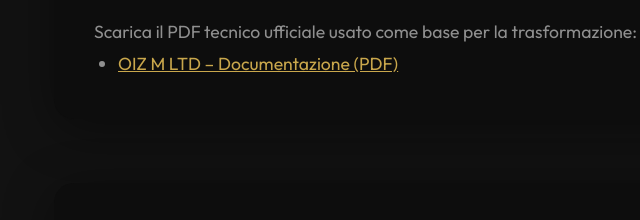
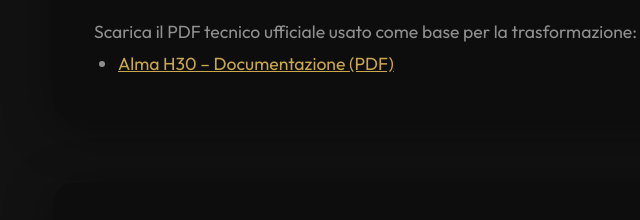
Before and after one commit to TobiaMiniutti/orbea, a plain HTML site: page documentazione.html in a window 1280 px wide. Shown: the part 490-710 px from the top of the page, 68-708 px from the left. Drawn offline with nearby package versions, Linux system fonts and the light colour scheme.

Commit message:
Update documentazione.html

```diff
--- a/documentazione.html
+++ b/documentazione.html
@@ -157,7 +157,7 @@
     <h3>PDF di riferimento</h3>
     <p>Scarica il PDF tecnico ufficiale usato come base per la trasformazione:</p>
     <ul>
-      <li><a href="testdocumentazione.pdf" style="color: var(--golden);" target="_blank" rel="noopener">OIZ M LTD – Documentazione (PDF)</a></li>
+      <li><a href="testdocumentazione.pdf" style="color: var(--golden);" target="_blank" rel="noopener">Alma H30 – Documentazione (PDF)</a></li>
     </ul>
   </section>
 
```
